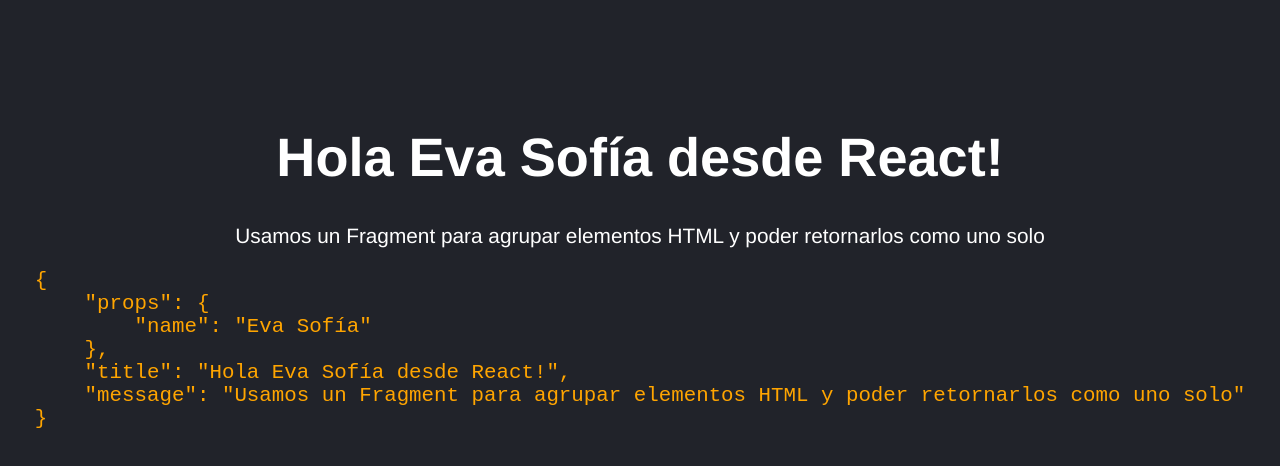
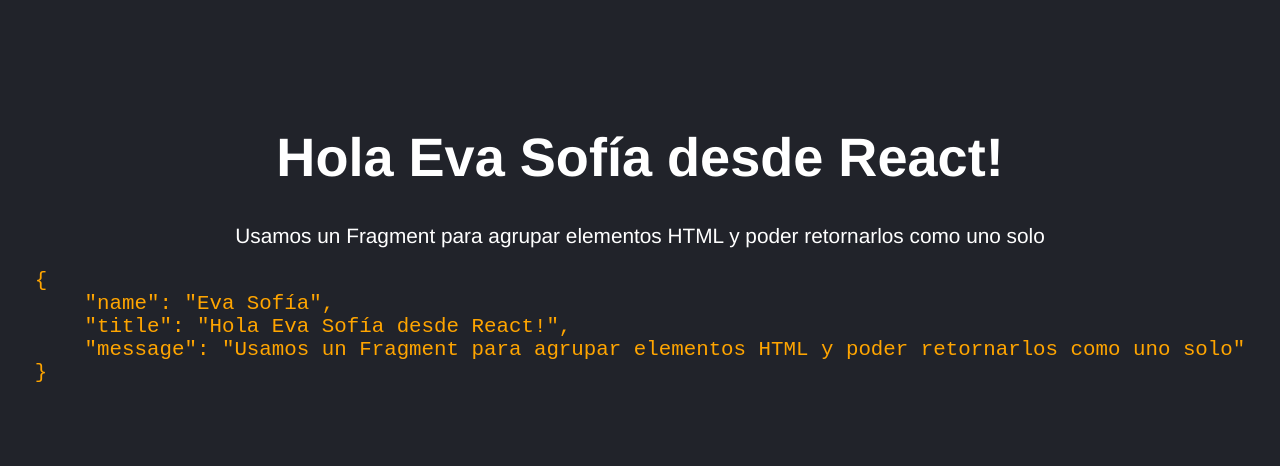
Before and after one commit to jcarlosj/React-Fundamentals-Counter-U-FH, a React (Create React App) app: page / in a window 1280 px wide. Shown: the top 466 px of the page. Built offline with nearby package versions, Linux system fonts and the light colour scheme.

Commit message:
[+] AppComponent: Comunicacion entre componentes - Destructuracion de Props

```diff
--- a/src/App.js
+++ b/src/App.js
@@ -1,15 +1,15 @@
 import React from 'react';
 
 /** Functional Component */
-const App = ( props ) => {
+const App = ({ name }) => {
 
     const data = {
-        props,
-        title: `Hola ${ props.name } desde React!`,
+        name,
+        title: `Hola ${ name } desde React!`,
         message: 'Usamos un Fragment para agrupar elementos HTML y poder retornarlos como uno solo'
     };
 
-    console.log( props );
+    console.log( name );
 
     return (
         <>
```
